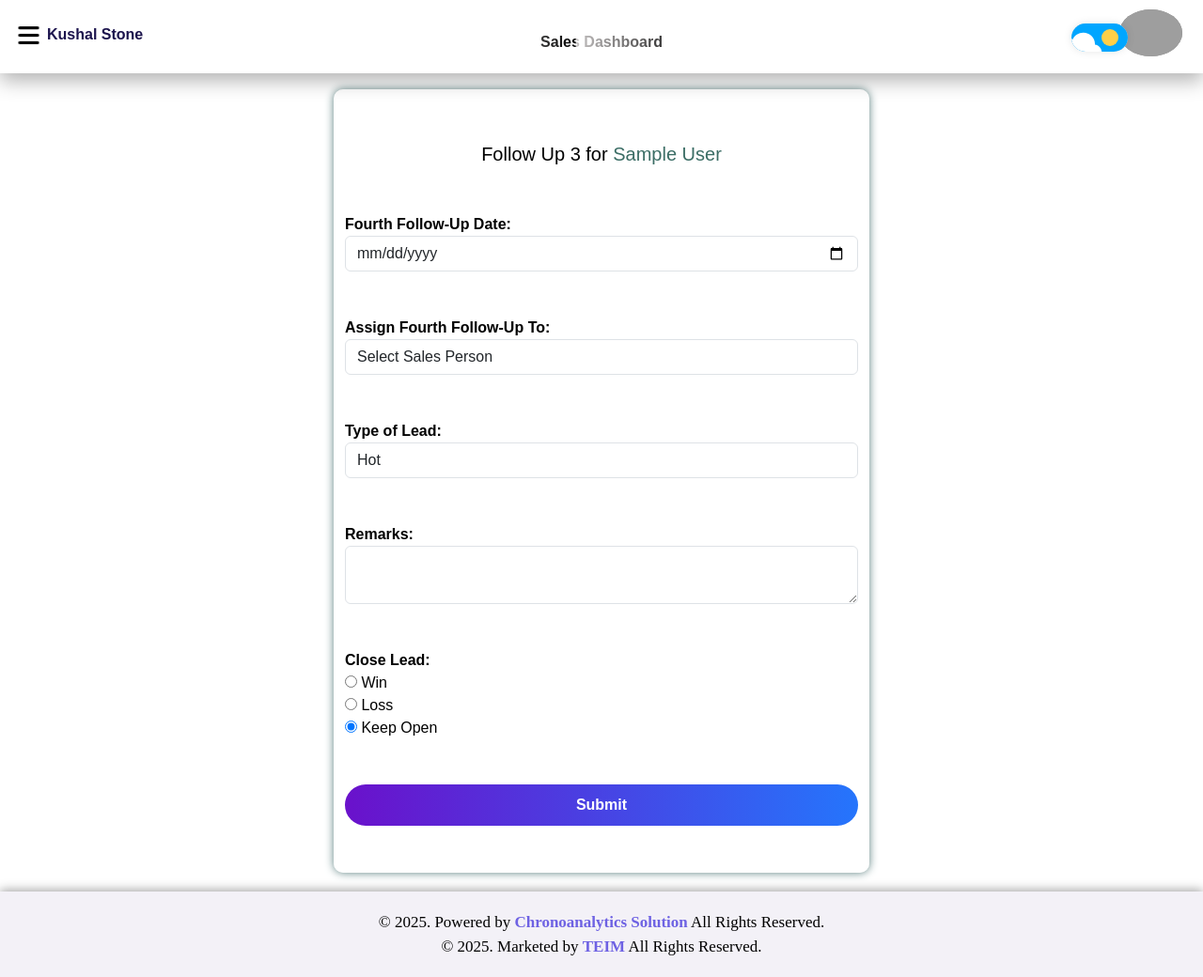
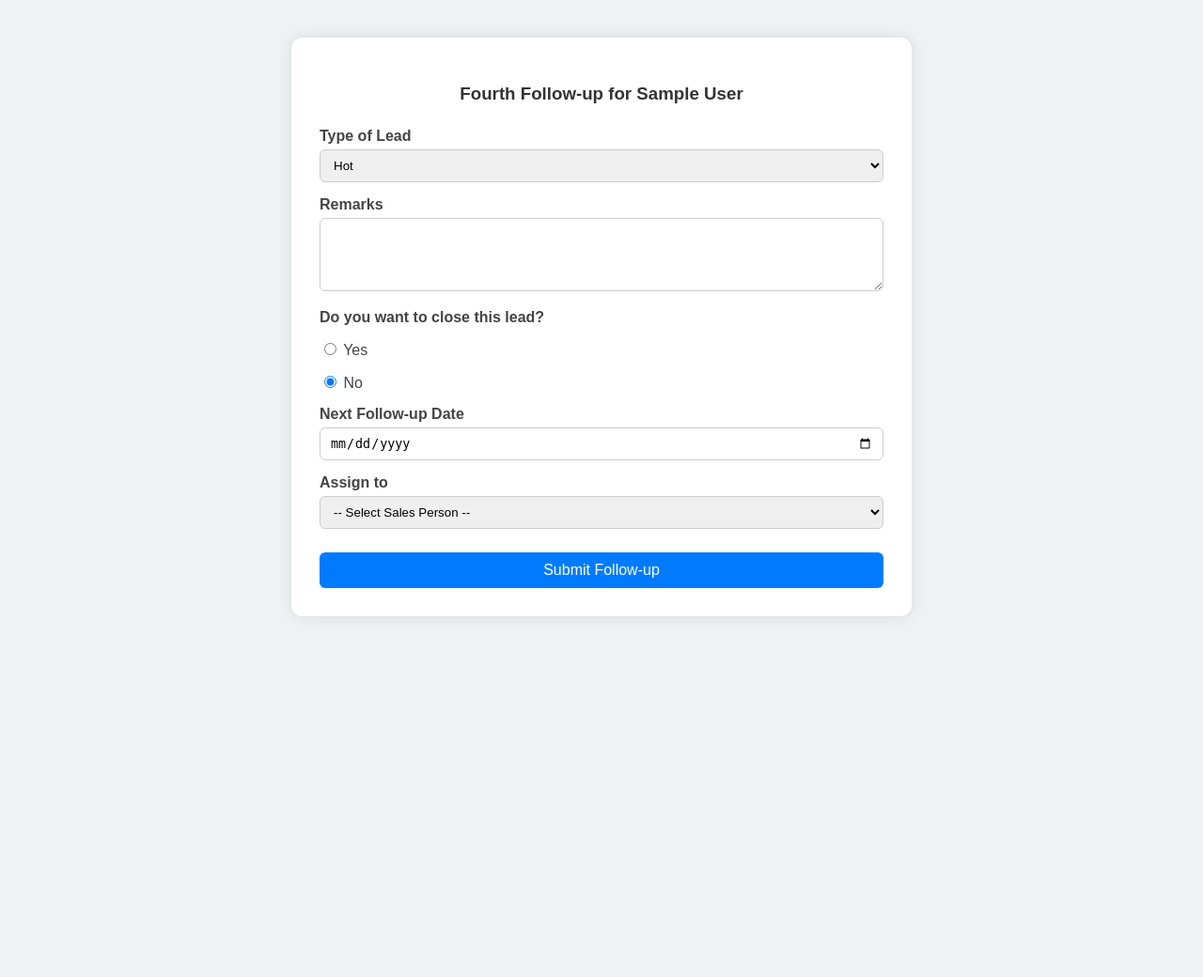
Before and after one commit to codingwithamol/kushal_stone, a Django app: page /followup3/1/ in a window 1280 px wide. Shown: the whole page at 94% size. After the commit the page ends 656 px from the top, so only its background shows below. Run offline with Django 5.2, Linux system fonts and the light colour scheme; a user stored in the database is signed in; tables that the repository leaves empty hold one stand-in row (values such as "Sample post"); parts of the project's set-up code (start-up, migrations or seed data) failed here and were passed over; grey boxes are pictures that could not be loaded.

Commit message:
update followup 3

```diff
--- a/kushal_stone/kushalapp/templates/follow_up_3.html
+++ b/kushal_stone/kushalapp/templates/follow_up_3.html
@@ -1,89 +1,154 @@
 <!DOCTYPE html>
-<html>
+<html lang="en">
 <head>
-  <title>Follow Up 3</title>
+  <meta charset="UTF-8">
+  <title>Fourth Follow-up</title>
   <style>
-    label { display: block;   }
-     .hidden { display: none; }
-
-    .second-box{
-      margin-top: 75px !important;
-    }
-    .form-boxx{
-      box-shadow: 0px 0px 10px rgb(92, 128, 128),inset 0px 0px 10px rgb(255, 255, 255);
-      padding: 50px;
-      border-radius: 10px;
+    body {
+      font-family: Arial, sans-serif;
+      background: #eef2f3;
+      margin: 0;
+      padding: 0;
     }
 
-    .user_name{
-      font-size: 20px;
-      color: rgb(59, 109, 101);
+    form {
+      max-width: 600px;
+      margin: 40px auto;
+      padding: 30px;
+      background: #fff;
+      border-radius: 12px;
+      box-shadow: 0 0 15px rgba(0, 0, 0, 0.1);
     }
-    .user_name:hover{
-      font-size: 20px;
-      color: rgb(59, 109, 101);
+
+    h3 {
+      text-align: center;
+      margin-bottom: 25px;
+      color: #333;
+    }
+
+    label {
+      display: block;
+      margin-top: 15px;
       font-weight: bold;
+      color: #444;
     }
-    .up{
-      font-size: 20px;
+
+    select,
+    textarea,
+    input[type="date"],
+    input[type="text"] {
+      width: 100%;
+      padding: 8px 10px;
+      margin-top: 5px;
+      border: 1px solid #ccc;
+      border-radius: 6px;
+      box-sizing: border-box;
+    }
+
+    textarea {
+      resize: vertical;
+    }
+
+    .radio-group {
+      margin-top: 10px;
+    }
+
+    .radio-group label {
+      font-weight: normal;
+      margin-right: 20px;
+    }
+
+    .hidden {
+      display: none;
+    }
+
+    button {
+      margin-top: 25px;
+      padding: 10px 20px;
+      font-size: 16px;
+      border: none;
+      border-radius: 6px;
+      cursor: pointer;
+    }
+
+    .submit-btn {
+      background-color: #007bff;
+      color: #fff;
+      width: 100%;
+    }
+
+    .submit-btn:hover {
+      background-color: #0056b3;
     }
   </style>
+  <script>
+    function toggleFollowupFields() {
+      const closeYes = document.getElementById('close_yes').checked;
+      document.getElementById('followup_fields').style.display = closeYes ? 'none' : 'block';
+      document.getElementById('win_loss_section').style.display = closeYes ? 'block' : 'none';
+    }
+
+
+    window.onload = function () {
+      const today = new Date();
+      const oneDayBefore = new Date(today);
+      oneDayBefore.setDate(today.getDate() - 0);
+      const minDate = oneDayBefore.toISOString().split('T')[0];
+
+      const dateInput = document.getElementById("next_followup_date");
+      dateInput.setAttribute("min", minDate);
+
+      toggleFollowupFields(); // Set initial visibility on page load
+    }
+
+  </script>
 </head>
 <body>
 
+  <form method="post">
+    {% csrf_token %}
+    <h3>Fourth Follow-up for {{ lead.full_name }}</h3>
 
+    <label for="lead_type">Type of Lead</label>
+    <select name="lead_type" id="lead_type" required>
+      <option value="Hot">Hot</option>
+      <option value="Warm">Warm</option>
+      <option value="Cold">Cold</option>
+      <option value="Not Interested">Not Interested</option>
+    </select>
 
-  {% include 'Sales_Base.html' %}
+    <label for="remarks">Remarks</label>
+    <textarea name="remarks" id="remarks" rows="4" required></textarea>
 
-  <div class="main">
-    <div class="container">
-      <div class="row second-box">
-        <div class="col-md-3"></div>
-        <div class="col-md-6 form-boxx">
-          <p class="text-center mt-1 mb-5 up" >Follow Up 3 for <span class="user_name"> {{ lead.full_name }}</span></p>
+    <label>Do you want to close this lead?</label>
+    <div class="radio-group">
+      <label><input type="radio" name="close_lead" value="yes" id="close_yes" onclick="toggleFollowupFields()"> Yes</label>
+      <label><input type="radio" name="close_lead" value="no" checked onclick="toggleFollowupFields()"> No</label>
+    </div>
 
-          <form method="POST">
-            {% csrf_token %}
+    <div id="win_loss_section" class="hidden">
+      <label>Outcome if closed:</label>
+      <div class="radio-group">
+        <label><input type="radio" name="win_status" value="win"> Win</label>
+        <label><input type="radio" name="win_status" value="lose"> Loss</label>
+      </div>
+    </div>
 
-            <label><strong>Fourth Follow-Up Date:</strong></label><br>
-            <input class="form-control" type="date" name="fourth_followup_date" required><br><br>
+    <div id="followup_fields">
+      <label for="next_followup_date">Next Follow-up Date</label>
+      <input type="date" name="next_followup_date" id="next_followup_date">
 
-            <label><strong>Assign Fourth Follow-Up To:</strong></label><br>
-            <select class="form-control" name="fourth_followup_person" required>
-              <option value="" disabled selected>Select Sales Person</option>
-              {% for person in sales_persons %}
-                <option value="{{ person.id }}">{{ person.username }}</option>
-              {% endfor %}
-            </select><br><br>
+      <label for="next_followup_person">Assign to</label>
+      <select name="next_followup_person" id="next_followup_person">
+        <option value="">-- Select Sales Person --</option>
+        {% for person in sales_persons %}
+          <option value="{{ person.id }}">{{ person.username }}</option>
+        {% endfor %}
+      </select>
+    </div>
 
-            <label><strong>Type of Lead:</strong></label><br>
-            <select class="form-control" name="lead_type" required>
-              <option value="Hot">Hot</option>
-              <option value="Warm">Warm</option>
-              <option value="Cold">Cold</option>
-              <option value="Not Interested">Not Interested</option>
-            </select><br><br>
-
-            <label><strong>Remarks:</strong></label><br>
-            <textarea class="form-control" name="remarks" rows="2"  required></textarea><br><br>
-
-            <label><strong>Close Lead:</strong></label><br>
-            <input type="radio" name="close_status" value="Win"> Win<br>
-            <input type="radio" name="close_status" value="Loss"> Loss<br>
-            <input type="radio" name="close_status" value="Open" checked> Keep Open<br><br>
-
-            <button type="submit" class="submit-buttons">Submit</button>
-          </form>
-
-
-
-
-</div>
-<div class="col-md-3"></div>
-</div>
-</div>
-</div>
-{%include 'footer.html'%}
+    <button type="submit" class="submit-btn">Submit Follow-up</button>
+  </form>
 
 </body>
 </html>
```
